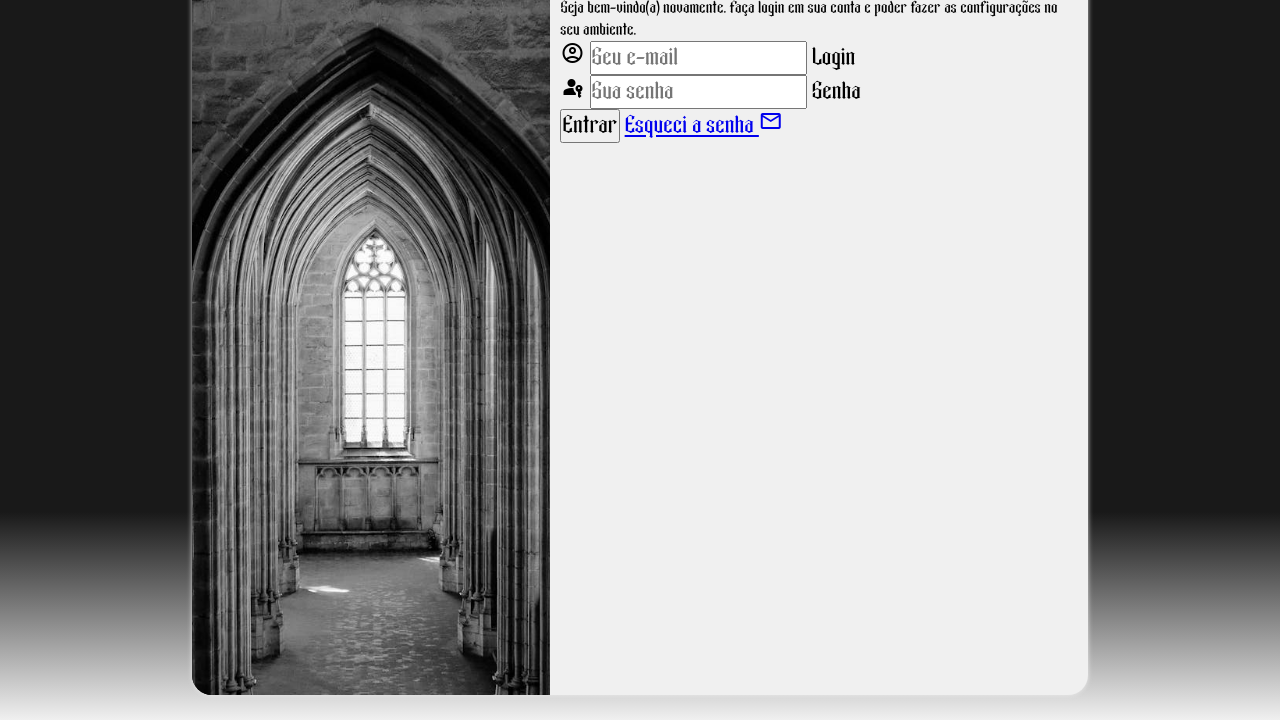
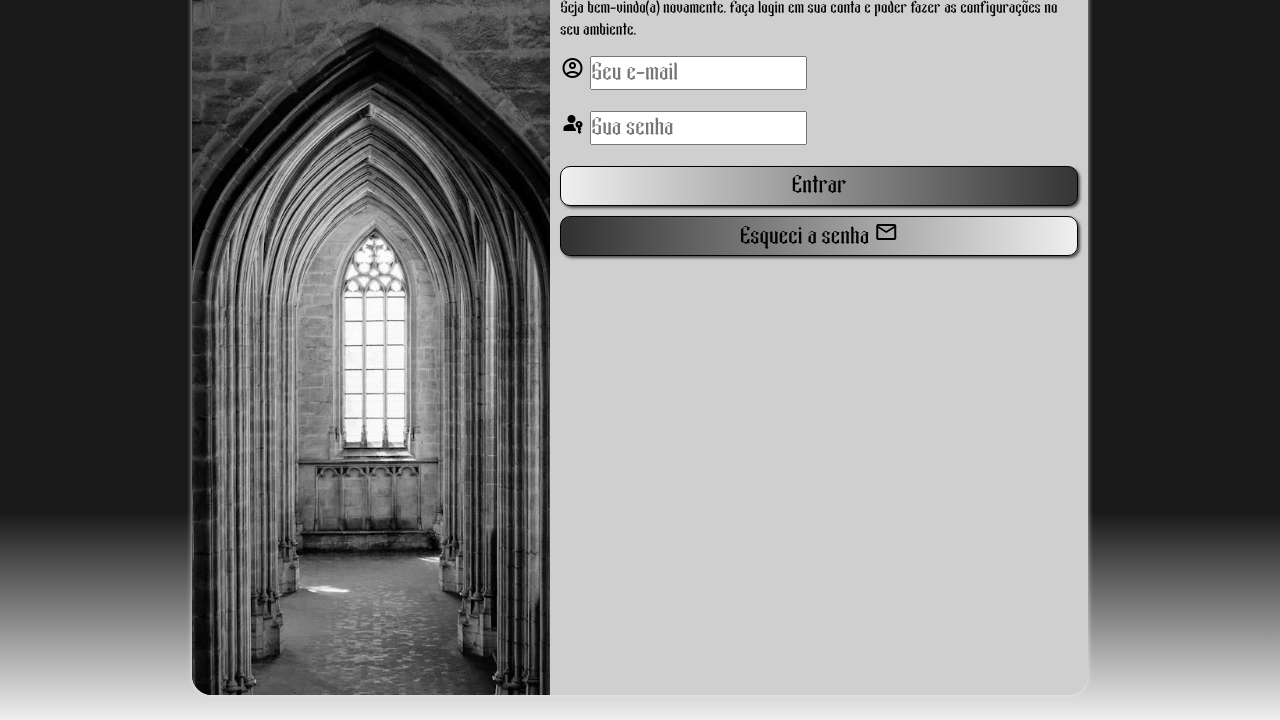
Before and after one commit to GustavoSchnoor/tela-login, a plain HTML site: page index.html in a window 1280 px wide. Shown: the part 80-800 px from the top of the page. Drawn offline with nearby package versions, Linux system fonts and the light colour scheme; files whose address does not match are found by name.

Commit message:
Att formatação formulario

```diff
--- a/estilos/style.css
+++ b/estilos/style.css
@@ -33,7 +33,7 @@ main {
     transform: translate(-50%, -50%);
     overflow: hidden;
 
-    background-color: #f0f0f0;
+    background-color: #cfcfcf;
     width: 350px;
     height: 750px;
     border-radius: 20px;
@@ -47,7 +47,7 @@ main {
     display: block;
     background-color: #191919;
     background-image: url(../imagens/login.jpg);
-    height: 350px;
+    height: 270px;
     width: 350px;
     background-position: center center;
     background-size: cover;
@@ -59,8 +59,20 @@ main {
     padding: 10px;
 }
 
+.campo {
+    display: block;
+    font-size: 1.6em;
+    height: 40px;
+    border-radius: 10px;
+    margin: 15px 0px;
+}
+
+.campo label {
+    display: none;
+}
+
 #formulario h1 {
-    font-size: 1.7em;
+    font-size: 2em;
     text-align: center;
     margin-bottom: 10px;
 }
@@ -69,10 +81,43 @@ main {
     font-size: 1.6em;
 }
 
-.campo {
+.subform {
     font-size: 1.6em;
 }
 
-.subform {
-    font-size: 1.6em;
+.subform input {
+    display: block;
+    width: 100%;
+    height: 40px;
+    background-image: linear-gradient(to left, #191919dc 1%, #f0f0f0);
+    color: black;
+    border: 1px solid black;
+    box-shadow: 2px 2px 3px rgba(0, 0, 0, 0.644);
+    border-radius: 10px;
+
 }
+
+.subform input:hover {
+    background-image: linear-gradient(to to right, #191919dc 1%, #f0f0f0);
+    cursor: pointer;
+}
+
+.botao {
+    display: block;
+    text-align: center;
+    width: 100%;
+    height: 40px;
+    margin-top: 10px;
+    padding-top: 3px;
+    background-image: linear-gradient(to right, #191919dc 1%, #f0f0f0);
+    color: black;
+    border: 1px solid black;
+    box-shadow: 2px 2px 3px rgba(0, 0, 0, 0.644);
+    border-radius: 10px;
+    text-decoration: none;
+}
+
+.botao:hover {
+    background-image: linear-gradient(to left, #191919dc 1%, #f0f0f0);
+    cursor: pointer;
+}
--- a/index.html
+++ b/index.html
@@ -31,7 +31,7 @@
                     </div>
                     <div class="subform">
                         <input type="submit" value="Entrar">
-                        <a href="esqueci.html">Esqueci a senha <span class="material-symbols-outlined">mail</span></a>
+                        <a href="esqueci.html" class="botao">Esqueci a senha <span class="material-symbols-outlined">mail</span></a>
                     </div>
 
                 </form>
```
